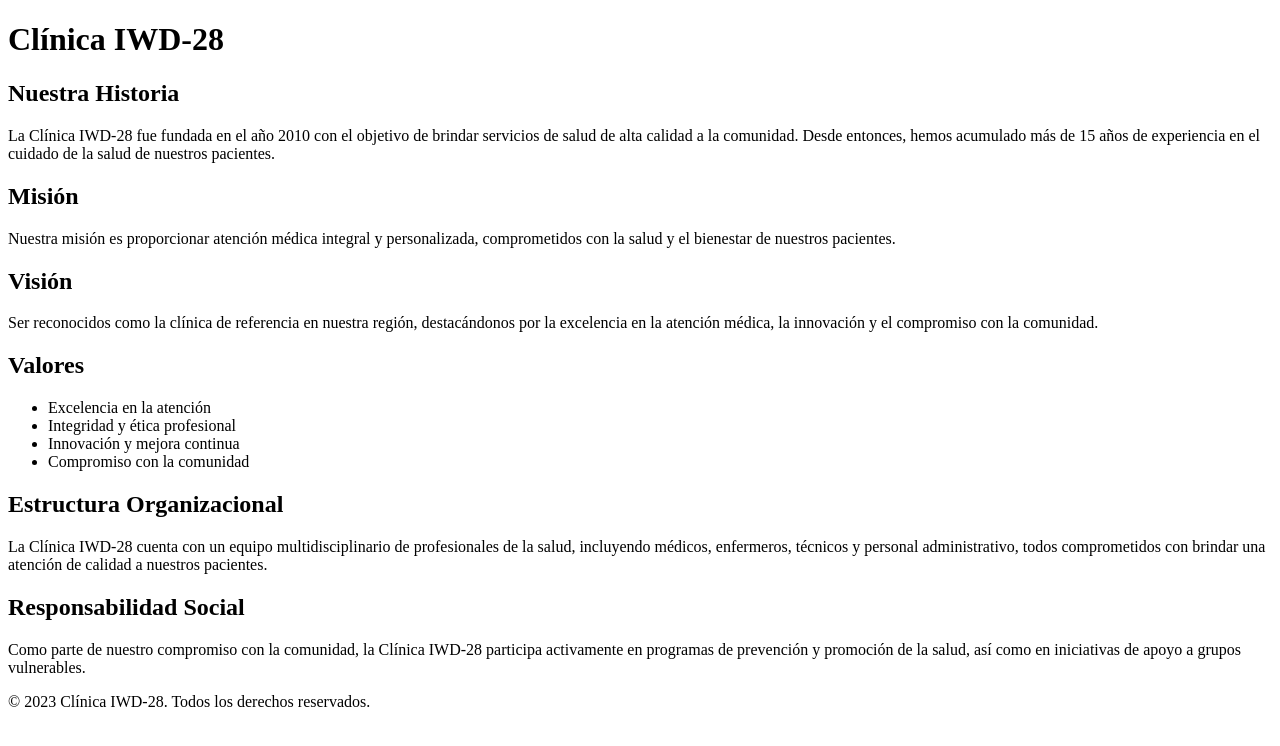
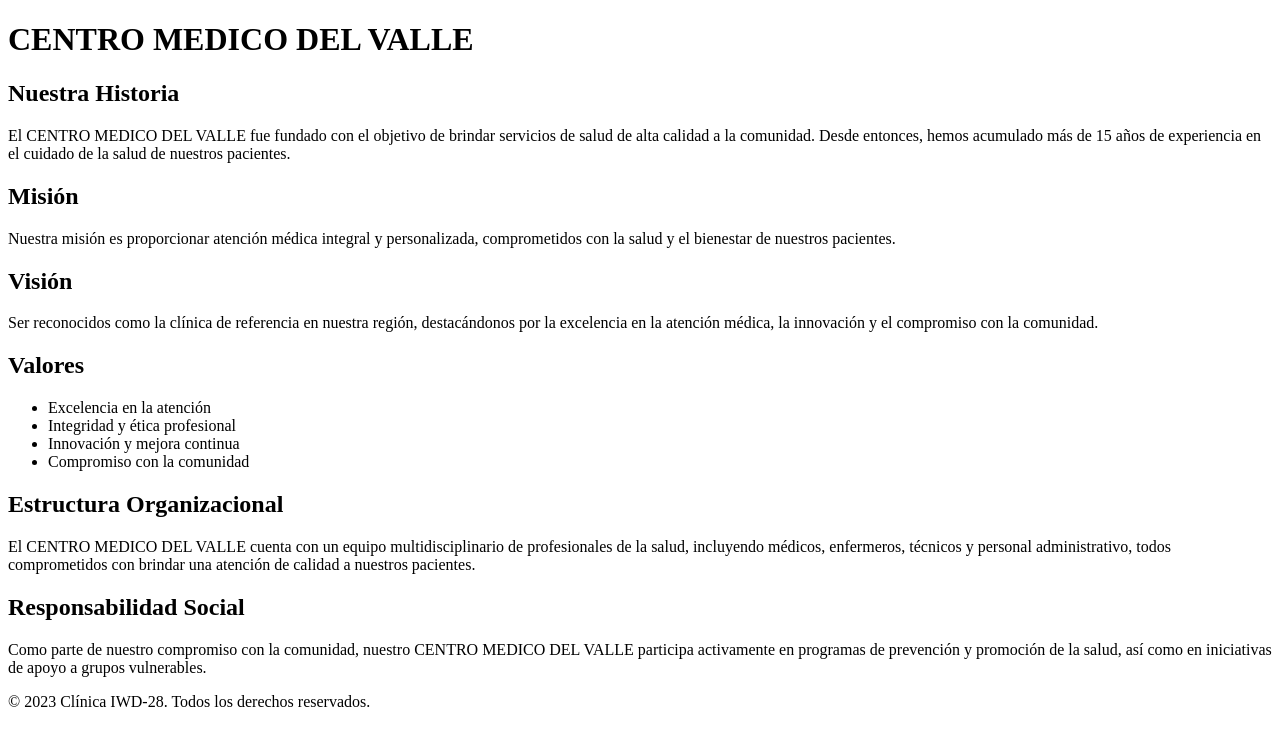
Before and after one commit to FedericoRevollo/IDW_28, a plain HTML site: page Institucional.html in a window 1280 px wide. Drawn offline with Linux system fonts and the light colour scheme.

Commit message:
Institucional.html

```diff
--- a/Institucional.html
+++ b/Institucional.html
@@ -1,28 +1,35 @@
 <!DOCTYPE html>
 <html>
 <head>
-  <title>Información Institucional - Clínica IWD-28</title>
+  <title>Información Institucional -CENTRO MEDICO DEL VALLE</title>
 
 </head>
 <body>
   <header>
-    <h1>Clínica IWD-28</h1>
+    <h1>CENTRO MEDICO DEL VALLE</h1>
   </header>
 
   <main>
     <section>
       <h2>Nuestra Historia</h2>
-      <p>La Clínica IWD-28 fue fundada en el año 2010 con el objetivo de brindar servicios de salud de alta calidad a la comunidad. Desde entonces, hemos acumulado más de 15 años de experiencia en el cuidado de la salud de nuestros pacientes.</p>
+      <p>El CENTRO MEDICO DEL VALLE fue fundado con el objetivo de brindar servicios de salud de alta calidad a la comunidad.
+        Desde entonces, hemos acumulado más de 15 años de experiencia en el cuidado de la salud de nuestros pacientes.
+      </p>
     </section>
 
     <section>
       <h2>Misión</h2>
-      <p>Nuestra misión es proporcionar atención médica integral y personalizada, comprometidos con la salud y el bienestar de nuestros pacientes.</p>
+      <p>Nuestra misión es proporcionar atención médica integral y personalizada, comprometidos con la salud
+         y el bienestar de nuestros pacientes.
+      </p>
     </section>
 
     <section>
       <h2>Visión</h2>
-      <p>Ser reconocidos como la clínica de referencia en nuestra región, destacándonos por la excelencia en la atención médica, la innovación y el compromiso con la comunidad.</p>
+      <p>Ser reconocidos como la clínica de referencia en nuestra región,
+        destacándonos por la excelencia en la atención médica,
+        la innovación y el compromiso con la comunidad.
+      </p>
     </section>
 
     <section>
@@ -37,17 +44,25 @@
 
     <section>
       <h2>Estructura Organizacional</h2>
-      <p>La Clínica IWD-28 cuenta con un equipo multidisciplinario de profesionales de la salud, incluyendo médicos, enfermeros, técnicos y personal administrativo, todos comprometidos con brindar una atención de calidad a nuestros pacientes.</p>
+      <p>El CENTRO MEDICO DEL VALLE cuenta con un equipo multidisciplinario de profesionales de la salud,
+        incluyendo médicos, enfermeros, técnicos y personal administrativo,
+        todos comprometidos con brindar una atención de calidad a nuestros pacientes.
+      </p>
     </section>
 
     <section>
       <h2>Responsabilidad Social</h2>
-      <p>Como parte de nuestro compromiso con la comunidad, la Clínica IWD-28 participa activamente en programas de prevención y promoción de la salud, así como en iniciativas de apoyo a grupos vulnerables.</p>
+      <p>Como parte de nuestro compromiso con la comunidad,
+        nuestro CENTRO MEDICO DEL VALLE participa activamente en programas de prevención y promoción de la salud,
+        así como en iniciativas de apoyo a grupos vulnerables.
+      </p>
     </section>
+
   </main>
 
   <footer>
     <p>&copy; 2023 Clínica IWD-28. Todos los derechos reservados.</p>
   </footer>
 </body>
+
 </html>
```
